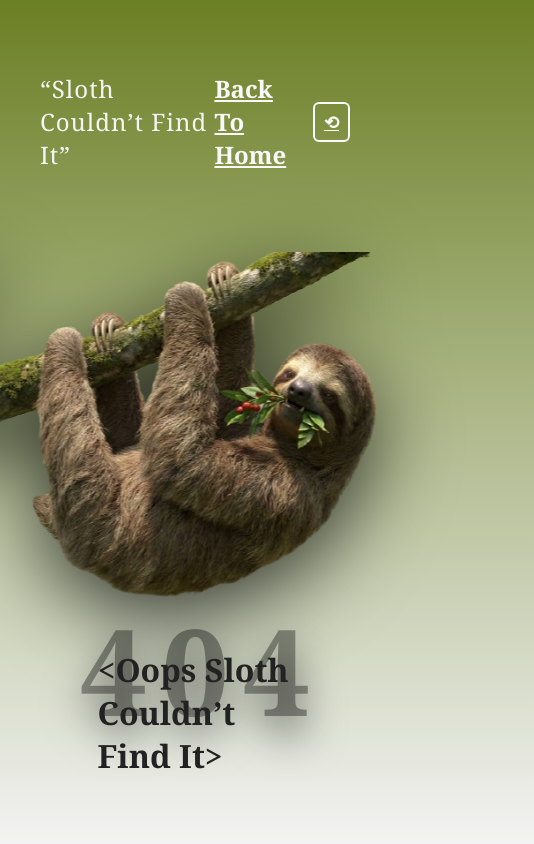
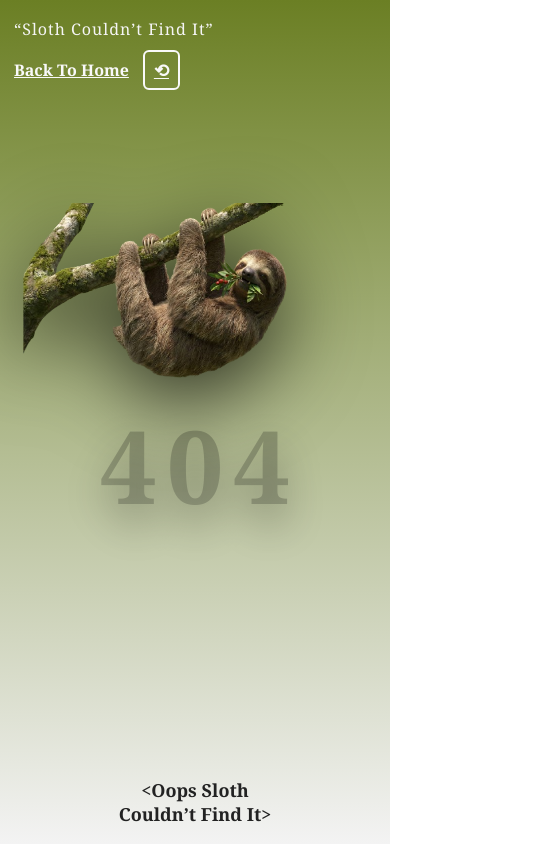
Before and after one commit to mouryachaitanya5-dev/slothlanding, a plain HTML site: page index.html in a window 390 px wide. Shown: the whole page, 534 px wide, since content can reach past the window. Drawn offline with Linux system fonts and the light colour scheme.

Commit message:
Make layout responsive

```diff
--- a/sloth.css
+++ b/sloth.css
@@ -7,7 +7,7 @@
 body {
   font-family: "Georgia", "Times New Roman", serif;
   background: linear-gradient(to bottom, #6b7f24 0%, #f3f3f3 100%);
-  height: 100vh;
+  min-height: 100vh;
   display: flex;
   justify-content: center;
   align-items: center;
@@ -16,7 +16,7 @@ body {
 .page {
   width: 100%;
   max-width: 1200px;
-  height: 90vh;
+  min-height: 90vh;
   padding: 30px 40px;
   position: relative;
 }
@@ -82,13 +82,13 @@ body {
   line-height: 0.8;
 }
 
-/* adjust image name/path to your file */
 .sloth-image {
   position: absolute;
   left: 50%;
   top: 8%;
   transform: translateX(-50%);
   max-height: 110%;
+  width: auto;
   filter: drop-shadow(0 24px 40px rgba(0, 0, 0, 0.7));
 }
 
@@ -102,4 +102,119 @@ body {
   font-size: 32px;
   font-weight: 600;
   color: #222;
+  text-align: center;
 }
+
+/* =========================
+   RESPONSIVE LAYOUT
+   ========================= */
+
+/* Tablets / small laptops */
+@media (max-width: 1024px) {
+  .page {
+    padding: 24px 24px;
+  }
+
+  .top-bar {
+    font-size: 20px;
+    margin-bottom: 28px;
+  }
+
+  .center-area {
+    height: 55vh;
+  }
+
+  .big-404 {
+    padding: 0 24px;
+    font-size: clamp(90px, 18vw, 200px);
+  }
+
+  .sloth-image {
+    top: 12%;
+    max-height: 100%;
+  }
+
+  .bottom-text {
+    font-size: 26px;
+  }
+}
+
+/* Large phones / portrait tablets */
+@media (max-width: 768px) {
+  body {
+    align-items: flex-start;
+  }
+
+  .page {
+    min-height: 100vh;
+    padding: 20px 18px 32px;
+  }
+
+  .top-bar {
+    flex-direction: column;
+    align-items: flex-start;
+    gap: 10px;
+    font-size: 18px;
+  }
+
+  .back-home {
+    font-size: 16px;
+  }
+
+  .center-area {
+    margin-top: 20px;
+    height: 50vh;
+  }
+
+  .big-404 {
+    padding: 0 10px;
+    font-size: clamp(70px, 26vw, 140px);
+    opacity: 0.6;
+  }
+
+  .sloth-image {
+    top: 18%;
+    max-height: none;
+    width: 80vw;
+  }
+
+  .bottom-text {
+    bottom: 18px;
+    font-size: 22px;
+    padding: 0 16px;
+  }
+}
+
+/* Small phones */
+@media (max-width: 480px) {
+  .page {
+    padding: 18px 14px 28px;
+  }
+
+  .top-bar {
+    font-size: 16px;
+  }
+
+  .tagline {
+    font-size: 16px;
+  }
+
+  .center-area {
+    height: 46vh;
+  }
+
+  .big-404 {
+    font-size: 26vw;
+    justify-content: center;
+    gap: 10px;
+  }
+
+  .sloth-image {
+    top: 22%;
+    width: 88vw;
+  }
+
+  .bottom-text {
+    font-size: 18px;
+  }
+}
```
